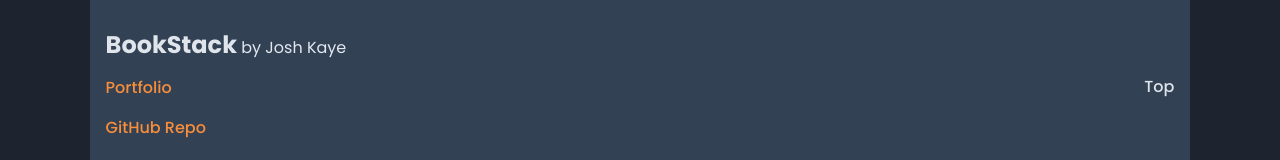
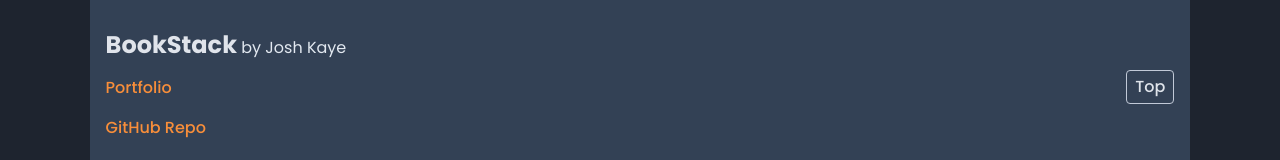
Before and after one commit to kaye360/bookstack-v2, a React (Vite) app in the folder client/: page /user/1 in a window 1280 px wide. Shown: the part 719-879 px from the top of the page. Built offline with nearby package versions, Linux system fonts and the light colour scheme; no server answers.

Commit message:
test github deploy workflow

```diff
--- a/client/src/components/layout/Footer.tsx
+++ b/client/src/components/layout/Footer.tsx
@@ -32,7 +32,7 @@ export default function Footer() {
                 </p>
             </div>
 
-            <a href="#top">Top</a>
+            <a href="#top" className="rounded border border-primary-200 px-2 py-1">Top</a>
 
         </nav>
     )
```
Also changed, not shown: 1 other file (tests, documents, lock files or other folders).
